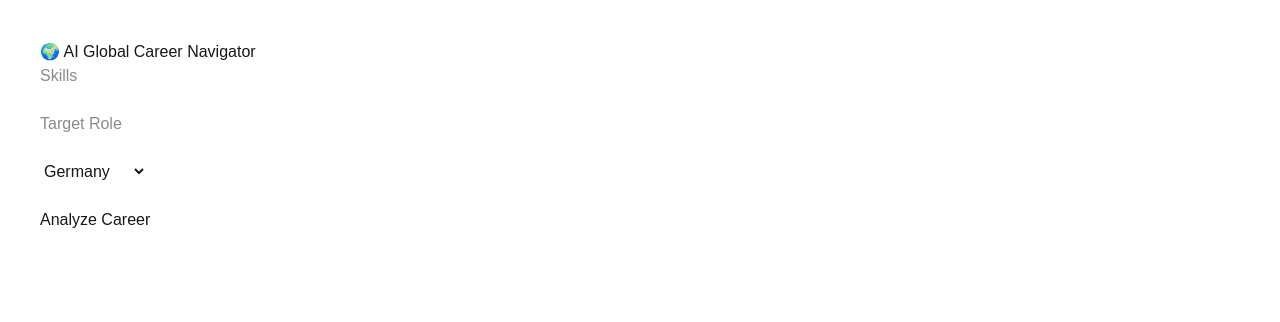
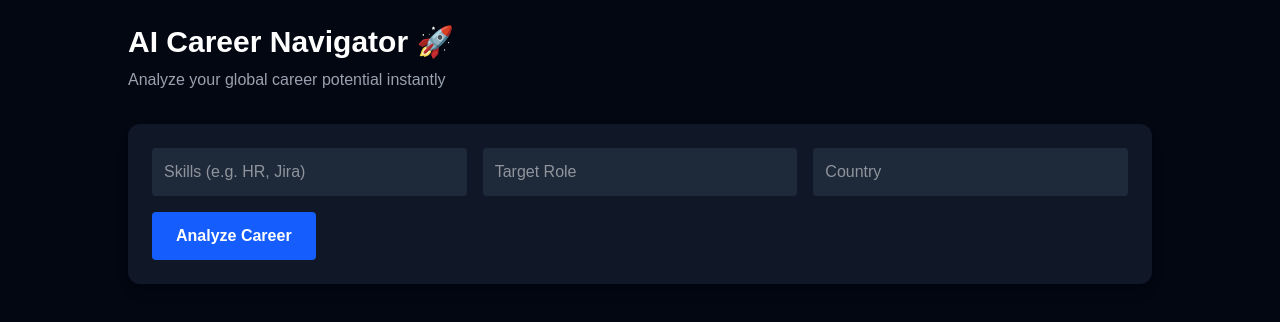
Before and after one commit to bhagyasreemalla/ai-careers-saas, a Next.js app in the folder frontend/: page / in a window 1280 px wide. Shown: the top 322 px of the page. Built offline with nearby package versions, Linux system fonts and the light colour scheme.

Commit message:
ready for deployment

```diff
--- a/frontend/app/page.tsx
+++ b/frontend/app/page.tsx
@@ -5,105 +5,149 @@ import { useState } from "react";
 export default function Home() {
   const [skills, setSkills] = useState("");
   const [role, setRole] = useState("");
-  const [country, setCountry] = useState("Germany");
-  const [result, setResult] = useState<any>(null);
+  const [country, setCountry] = useState("");
 
-  async function analyze() {
+  const [loading, setLoading] = useState(false);
+  const [data, setData] = useState<any>(null);
+  const [error, setError] = useState("");
+
+  const analyze = async () => {
+    setLoading(true);
+    setError("");
+    setData(null);
+
     try {
-      const response = await fetch(
-        "http://127.0.0.1:8000/analyze",
-        {
+      const res = await fetch("https://YOUR_BACKEND_URL.onrender.com/analyze", {
         method: "POST",
         headers: {
           "Content-Type": "application/json",
         },
-          body: JSON.stringify({
-            skills,
-            role,
-            country,
-          }),
+        body: JSON.stringify({ skills, role, country }),
+      });
+
+      const result = await res.json();
+
+      if (!res.ok) throw new Error(result.detail || "API Error");
+
+      setData(result);
+    } catch (err: any) {
+      setError(err.message);
+    } finally {
+      setLoading(false);
     }
-      );
-
-      const data = await response.json();
-
-      setResult(data);
-    } catch (error) {
-      alert("Backend connection failed");
-      console.error(error);
-    }
-  }
+  };
 
   return (
-    <div style={{ padding: 40 }}>
-      <h1>🌍 AI Global Career Navigator</h1>
+    <div className="min-h-screen bg-gray-950 text-white p-6">
+      <div className="max-w-5xl mx-auto">
+
+        {/* HEADER */}
+        <h1 className="text-3xl font-bold mb-2">
+          AI Career Navigator 🚀
+        </h1>
+        <p className="text-gray-400 mb-8">
+          Analyze your global career potential instantly
+        </p>
+
+        {/* INPUT BOX */}
+        <div className="bg-gray-900 p-6 rounded-xl shadow-lg mb-8">
+          <div className="grid gap-4 md:grid-cols-3">
 
             <input
-        placeholder="Skills"
+              className="p-3 rounded bg-gray-800 text-white"
+              placeholder="Skills (e.g. HR, Jira)"
               value={skills}
               onChange={(e) => setSkills(e.target.value)}
             />
 
-      <br />
-      <br />
-
             <input
+              className="p-3 rounded bg-gray-800 text-white"
               placeholder="Target Role"
               value={role}
               onChange={(e) => setRole(e.target.value)}
             />
 
-      <br />
-      <br />
-
-      <select
+            <input
+              className="p-3 rounded bg-gray-800 text-white"
+              placeholder="Country"
               value={country}
               onChange={(e) => setCountry(e.target.value)}
+            />
+          </div>
+
+          <button
+            onClick={analyze}
+            className="mt-4 bg-blue-600 hover:bg-blue-700 px-6 py-3 rounded font-semibold"
           >
-        <option>Germany</option>
-        <option>Canada</option>
-        <option>Ireland</option>
-        <option>Netherlands</option>
-      </select>
+            {loading ? "Analyzing..." : "Analyze Career"}
+          </button>
+        </div>
 
-      <br />
-      <br />
+        {/* ERROR */}
+        {error && (
+          <div className="bg-red-900 text-red-200 p-4 rounded mb-6">
+            {error}
+          </div>
+        )}
 
-      <button onClick={analyze}>
-        Analyze Career
-      </button>
+        {/* RESULTS */}
+        {data && (
+          <div className="grid md:grid-cols-2 lg:grid-cols-3 gap-6">
 
-      {result && (
-        <div style={{ marginTop: 30 }}>
-          <h2>Career Score: {result.career_score}</h2>
+            <Card title="Career Score" value={data.career_score} />
+            <Card title="Visa Score" value={data.visa_score} />
+            <Card title="Competition" value={data.competition} />
+            <Card title="Salary Range" value={data.salary_range} />
 
-          <h2>Visa Score: {result.visa_score}</h2>
+            <div className="bg-gray-900 p-4 rounded-xl col-span-full">
+              <h3 className="font-bold mb-2">Missing Skills</h3>
+              <div className="flex flex-wrap gap-2">
+                {data.missing_skills?.map((s: string, i: number) => (
+                  <span key={i} className="bg-gray-800 px-3 py-1 rounded-full text-sm">
+                    {s}
+                  </span>
+                ))}
+              </div>
+            </div>
 
-          <h2>Competition: {result.competition}</h2>
+            <div className="bg-gray-900 p-4 rounded-xl">
+              <h3 className="font-bold mb-2">Top Countries</h3>
+              <ul className="text-gray-300 space-y-1">
+                {data.top_countries?.map((c: string, i: number) => (
+                  <li key={i}>🌍 {c}</li>
+                ))}
+              </ul>
+            </div>
 
-          <h2>Salary: {result.salary_range}</h2>
+            <div className="bg-gray-900 p-4 rounded-xl col-span-full">
+              <h3 className="font-bold mb-2">AI Insight</h3>
+              <p className="text-gray-300 whitespace-pre-line">
+                {data.ai_insight}
+              </p>
+            </div>
 
-          <h3>Missing Skills</h3>
+            <div className="bg-gray-900 p-4 rounded-xl col-span-full">
+              <h3 className="font-bold mb-2">Roadmap</h3>
+              <ol className="list-decimal ml-5 text-gray-300">
+                {data.roadmap?.map((r: string, i: number) => (
+                  <li key={i}>{r}</li>
+                ))}
+              </ol>
+            </div>
 
-          <ul>
-            {result.missing_skills?.map(
-              (skill: string, index: number) => (
-                <li key={index}>{skill}</li>
-              )
-            )}
-          </ul>
-
-          <h3>AI Strategy</h3>
-
-          <pre
-            style={{
-              whiteSpace: "pre-wrap",
-            }}
-          >
-            {result.ai_insight}
-          </pre>
           </div>
         )}
       </div>
+    </div>
   );
 }
+
+/* CARD COMPONENT */
+function Card({ title, value }: any) {
+  return (
+    <div className="bg-gray-900 p-6 rounded-xl shadow">
+      <h3 className="text-gray-400 text-sm">{title}</h3>
+      <p className="text-2xl font-bold mt-2">{value}</p>
+    </div>
+  );
+}
```
Also changed, not shown: 2 other files (tests, documents, lock files or other folders). Lines whose indentation alone changed are shown as unchanged.
